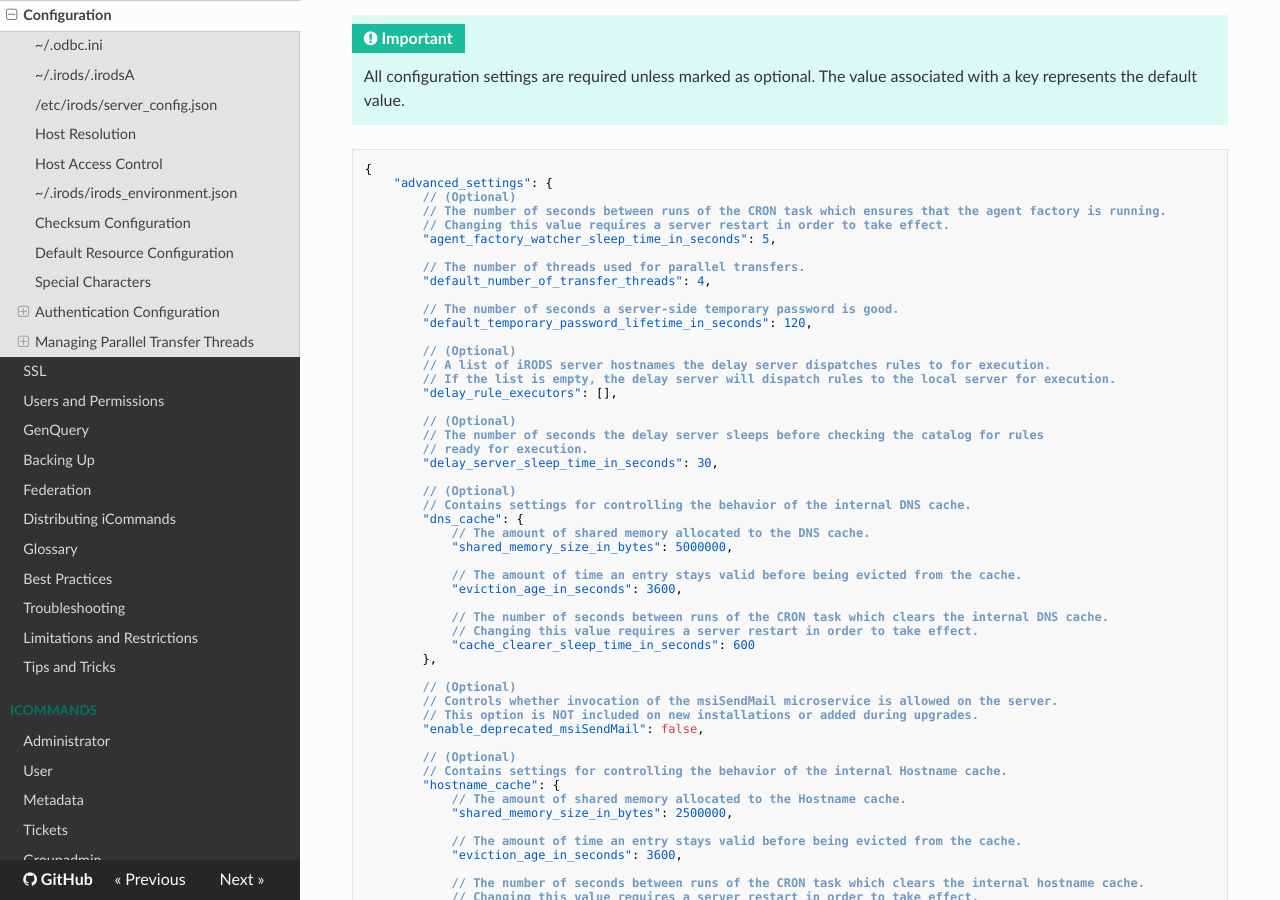
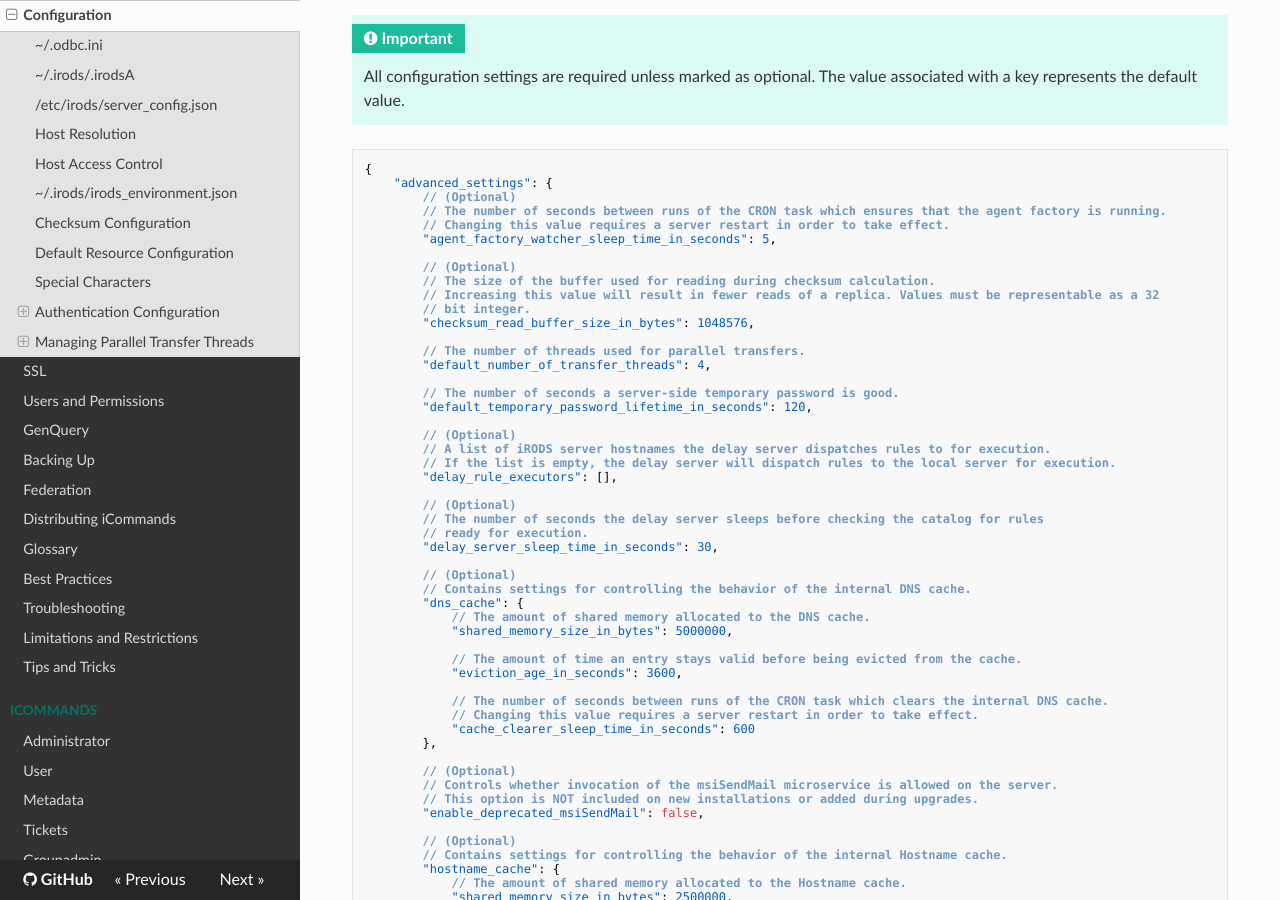
Before and after one commit to irods/irods_docs, an MkDocs documentation site: the page built from docs/system_overview/configuration.md, in a window 1280 px wide and 900 px high, scrolled down 614 px. Built offline with MkDocs 1.6.1, drawn with Linux system fonts in a browser that asks for light colours; nearby versions of some CDN libraries.

Commit message:
[irods/irods#7947] Add configuration option for checksum read buffer size.

```diff
--- a/docs/system_overview/configuration.md
+++ b/docs/system_overview/configuration.md
@@ -24,6 +24,12 @@ This file defines the behavior of the server Agent that answers individual reque
         // The number of seconds between runs of the CRON task which ensures that the agent factory is running.
         // Changing this value requires a server restart in order to take effect.
         "agent_factory_watcher_sleep_time_in_seconds": 5,
+
+        // (Optional)
+        // The size of the buffer used for reading during checksum calculation.
+        // Increasing this value will result in fewer reads of a replica. Values must be representable as a 32
+        // bit integer.
+        "checksum_read_buffer_size_in_bytes": 1048576,
 
         // The number of threads used for parallel transfers.
         "default_number_of_transfer_threads": 4,
```
